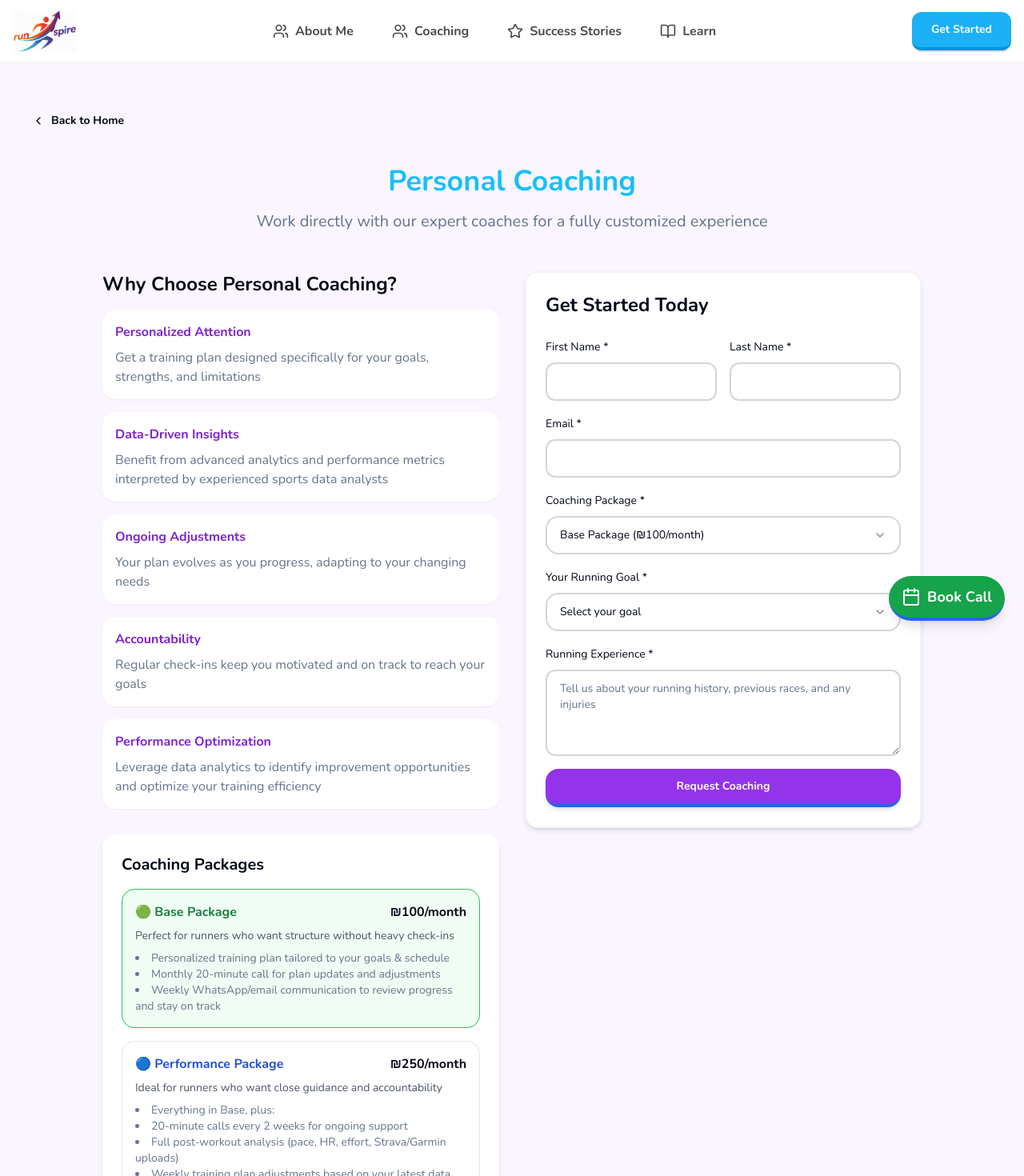
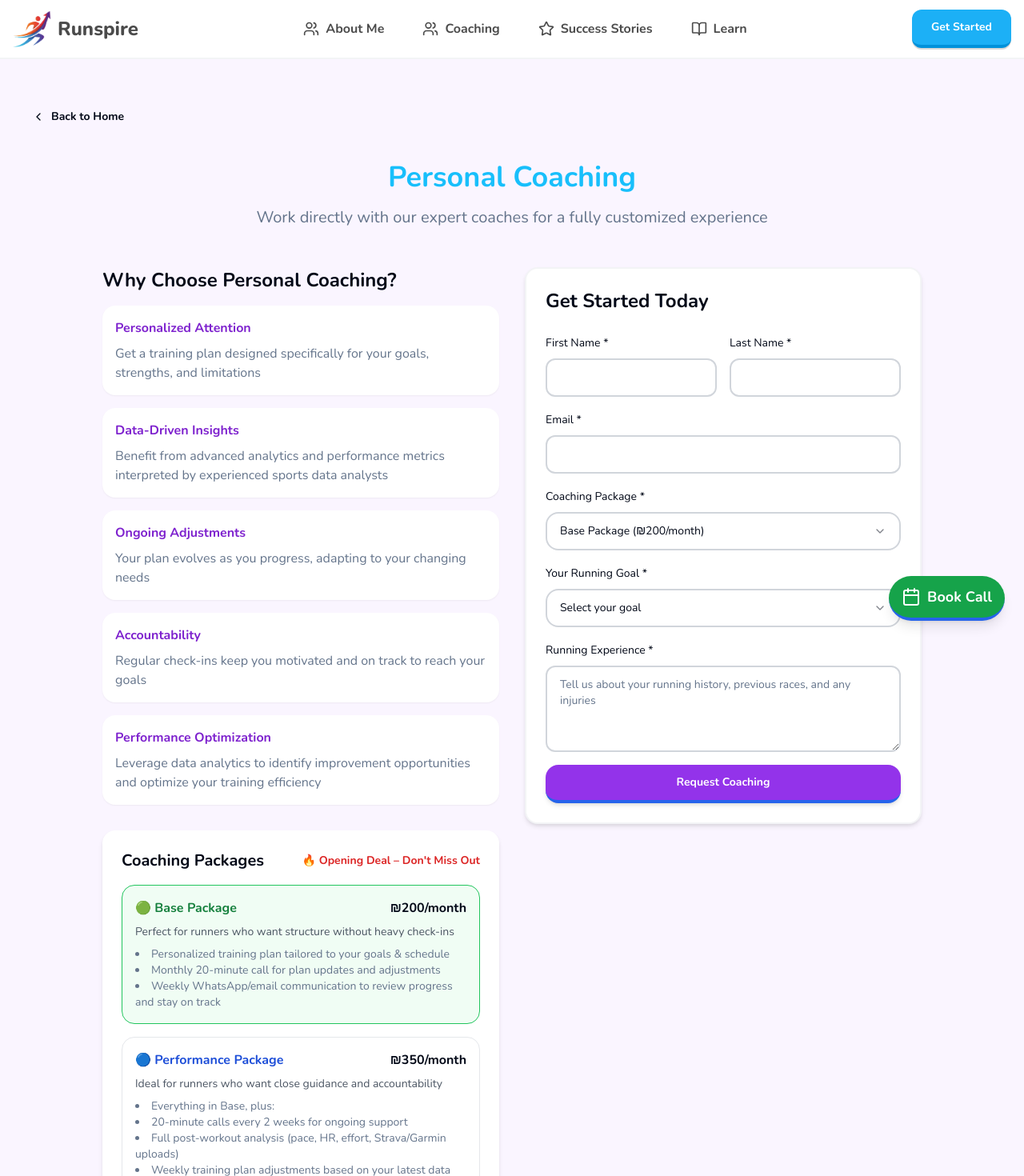
Before and after one commit to NissBloom/runspire, a Next.js app: page /custom-coaching in a window 1280 px wide. Shown: the top 1470 px of the page at 80% size. Built offline with nearby package versions, Linux system fonts and the light colour scheme; no server answers; the database is empty.

Commit message:
feat: add "🔥 Opening Deal" text next to coaching headings
Add small red bold text next to "Coaching Packages" and "Your Coaching Options" headings.

Co-authored-by: Nissan Bloom <54541251+NissBloom@users.noreply.github.com>

```diff
--- a/app/custom-coaching/page.tsx
+++ b/app/custom-coaching/page.tsx
@@ -110,7 +110,10 @@ export default function CustomCoachingPage() {
             </div>
 
             <div className="mt-8 rounded-lg bg-white p-6 shadow-md">
-              <h3 className="mb-4 text-xl font-bold">Coaching Packages</h3>
+              <div className="flex items-center justify-between mb-4">
+                <h3 className="text-xl font-bold">Coaching Packages</h3>
+                <span className="text-sm text-red-600 font-bold">🔥 Opening Deal – Don't Miss Out</span>
+              </div>
 
               <div className="space-y-4">
                 <div
@@ -123,7 +126,7 @@ export default function CustomCoachingPage() {
                 >
                   <div className="flex justify-between items-center mb-2">
                     <h4 className="font-bold text-green-700">🟢 Base Package</h4>
-                    <span className="font-bold">₪100/month</span>
+                    <span className="font-bold">₪200/month</span>
                   </div>
                   <p className="text-sm text-gray-600 mb-2">
                     Perfect for runners who want structure without heavy check-ins
@@ -145,7 +148,7 @@ export default function CustomCoachingPage() {
                 >
                   <div className="flex justify-between items-center mb-2">
                     <h4 className="font-bold text-blue-700">🔵 Performance Package</h4>
-                    <span className="font-bold">₪250/month</span>
+                    <span className="font-bold">₪350/month</span>
                   </div>
                   <p className="text-sm text-gray-600 mb-2">
                     Ideal for runners who want close guidance and accountability
@@ -176,7 +179,7 @@ export default function CustomCoachingPage() {
                 </div>
 
                 <div className="text-center text-sm text-gray-600 mt-4">
-                  📌 All packages require a minimum 3-month commitment.
+                  📌 All packages require a minimum 2-month commitment.
                 </div>
               </div>
             </div>
@@ -223,8 +226,8 @@ export default function CustomCoachingPage() {
                           <SelectValue placeholder="Select a package" />
                         </SelectTrigger>
                         <SelectContent>
-                          <SelectItem value="base">Base Package (₪100/month)</SelectItem>
-                          <SelectItem value="performance">Performance Package (₪250/month)</SelectItem>
+                          <SelectItem value="base">Base Package (₪200/month)</SelectItem>
+                          <SelectItem value="performance">Performance Package (₪350/month)</SelectItem>
                         </SelectContent>
                       </Select>
                     </div>
--- a/app/start/page.tsx
+++ b/app/start/page.tsx
@@ -322,7 +322,10 @@ export default function GetStartedPage() {
 
               {step === 4 && (
                 <div className="space-y-6">
-                  <h2 className="text-2xl font-bold">Your Coaching Options</h2>
+                  <div className="flex items-center justify-between">
+                    <h2 className="text-2xl font-bold">Your Coaching Options</h2>
+                    <span className="text-sm text-red-600 font-bold">🔥 Opening Deal – Don't Miss Out</span>
+                  </div>
 
                   <p className="text-gray-600 mb-6">
                     Based on your{" "}
@@ -342,7 +345,7 @@ export default function GetStartedPage() {
                     <div className="rounded-lg border-2 border-green-500 bg-green-50 p-6">
                       <div className="flex justify-between items-center mb-3">
                         <h4 className="text-xl font-bold text-green-700">🟢 Base Package</h4>
-                        <span className="text-xl font-bold">₪100/month</span>
+                        <span className="text-xl font-bold">₪200/month</span>
                       </div>
                       <p className="text-gray-600 mb-4">
                         Perfect for runners who want structure without heavy check-ins
@@ -357,7 +360,7 @@ export default function GetStartedPage() {
                     <div className="rounded-lg border-2 border-blue-500 bg-blue-50 p-6">
                       <div className="flex justify-between items-center mb-3">
                         <h4 className="text-xl font-bold text-blue-700">🔵 Performance Package</h4>
-                        <span className="text-xl font-bold">₪250/month</span>
+                        <span className="text-xl font-bold">₪350/month</span>
                       </div>
                       <p className="text-gray-600 mb-4">Ideal for runners who want close guidance and accountability</p>
                       <ul className="text-gray-700 space-y-2 mb-4">
--- a/components/header.tsx
+++ b/components/header.tsx
@@ -16,14 +16,17 @@ export function Header() {
   return (
     <header className="bg-white border-b-2 border-gray-100 sticky top-0 z-50">
       <div className="container mx-auto px-4 py-3 flex items-center justify-between">
-        <Link href="/" className="flex items-center">
-          <Image
-            src="/images/runspire-complete-logo.png"
-            alt="Runspire"
-            width={80}
-            height={30}
-            className="object-contain"
-          />
+        <Link href="/" className="flex items-center gap-2">
+          <div className="flex items-center justify-center h-12 w-12 overflow-hidden">
+            <Image
+              src="/images/runspire-logo.png"
+              alt="Runspire Logo"
+              width={48}
+              height={48}
+              className="object-contain"
+            />
+          </div>
+          <span className="text-2xl font-extrabold text-run-dark">Runspire</span>
         </Link>
 
         <nav className="hidden md:flex items-center gap-6">
--- a/lib/data.ts
+++ b/lib/data.ts
@@ -3,7 +3,7 @@ export const coachingPackages = {
   base: {
     id: "base",
     name: "Base Package",
-    price: "₪100/month",
+    price: "₪200/month",
     features: [
       "Personalized training plan tailored to your goals & schedule",
       "Monthly 20-minute call for plan updates and adjustments",
@@ -13,7 +13,7 @@ export const coachingPackages = {
   performance: {
     id: "performance",
     name: "Performance Package",
-    price: "₪250/month",
+    price: "₪350/month",
     features: [
       "Everything in Base, plus:",
       "20-minute calls every 2 weeks for ongoing support",
```
Also changed, not shown: public/images/runspire-complete-logo.png (deleted).
